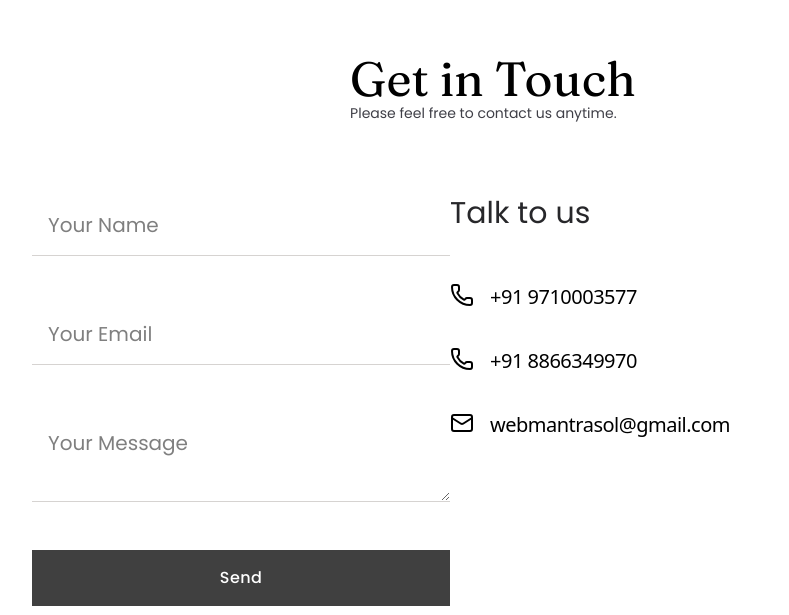
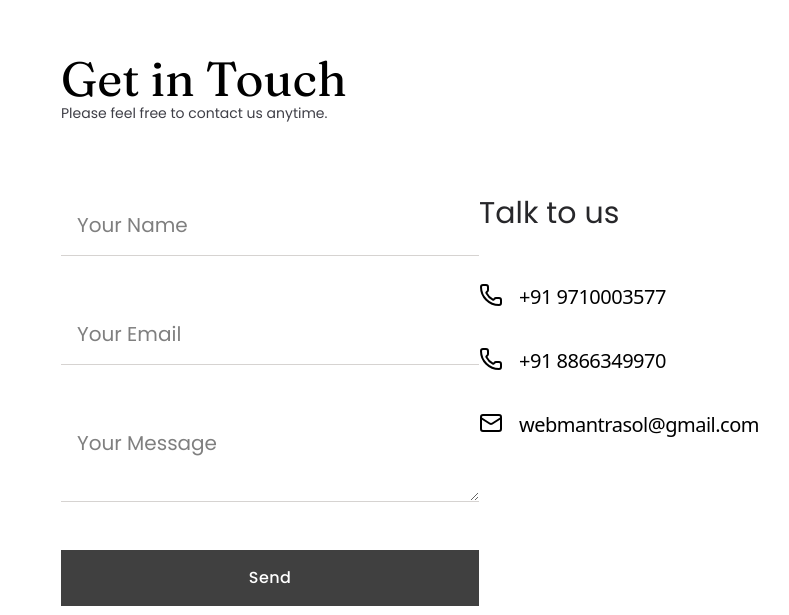
Before and after one commit to nikhildhanda04/Webmantra-Solution, a Next.js app: page / in a window 1280 px wide. Shown: the part 4965-5580 px from the top of the page, without its empty margins (147-936 px from the left). Built offline with nearby package versions, Linux system fonts and the light colour scheme.

Commit message:
changed format

```diff
--- a/src/app/components/contact.tsx
+++ b/src/app/components/contact.tsx
@@ -3,7 +3,7 @@ import { Phone, Mail } from 'lucide-react'
 export default function ContactUs(){
     return(
         <>
-        <div className="flex flex-col gap-18 py-28 px-4 items-center md:px-52">
+        <div className="flex flex-col w-full justify-between gap-18 py-28 px-4 md:px-52">
 
             <div className="font-primary text-5xl">
                 Get in Touch
@@ -14,7 +14,7 @@ export default function ContactUs(){
 
             <div className="flex flex-col md:flex-row items-center md:items-start justify-between md:pr-56 ">
 
-            <form className="bg-white w-full  flex flex-col gap-12">
+            <form className="bg-white  flex flex-col gap-12">
 
                 <input
                 placeholder="Your Name"
```
